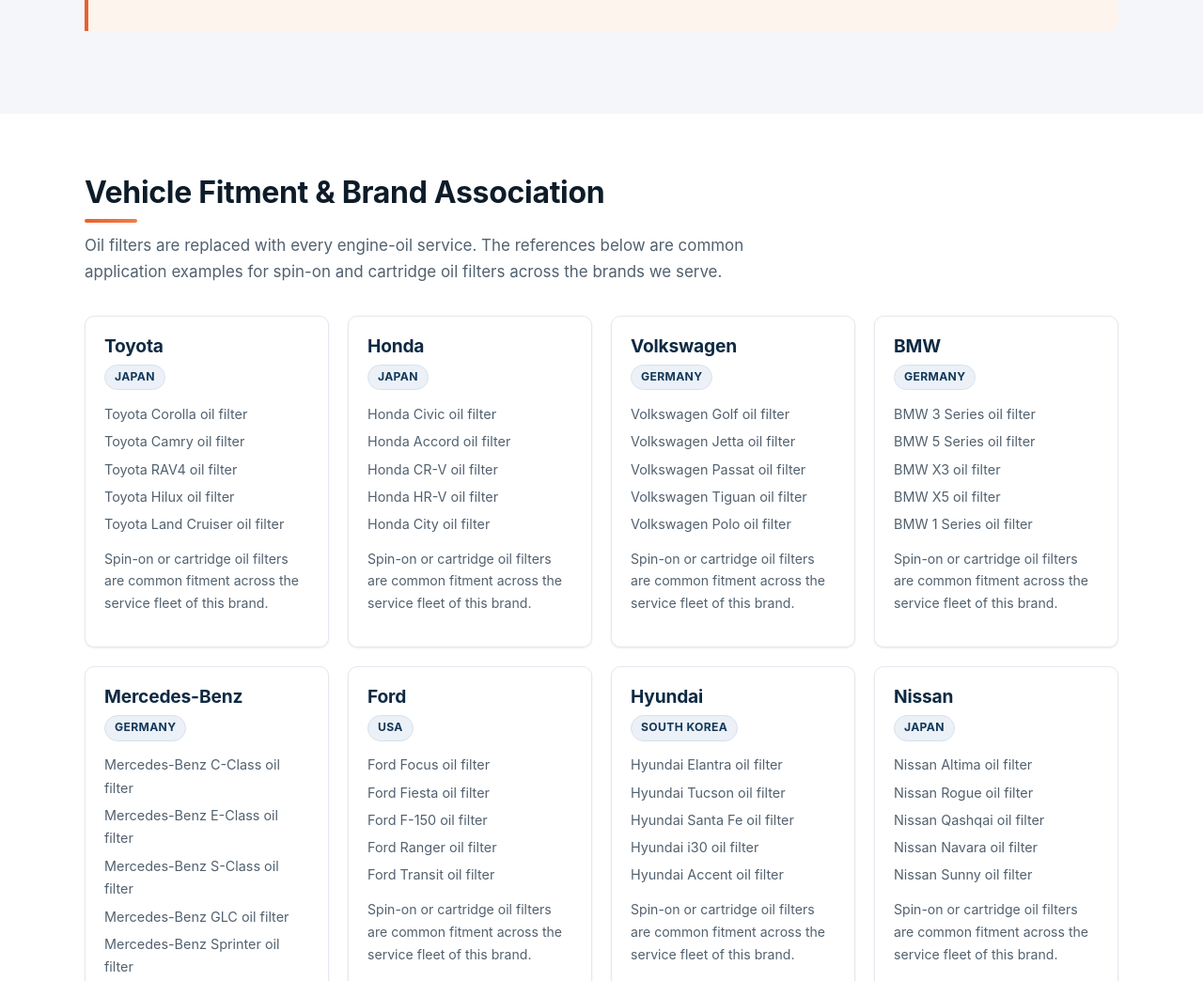
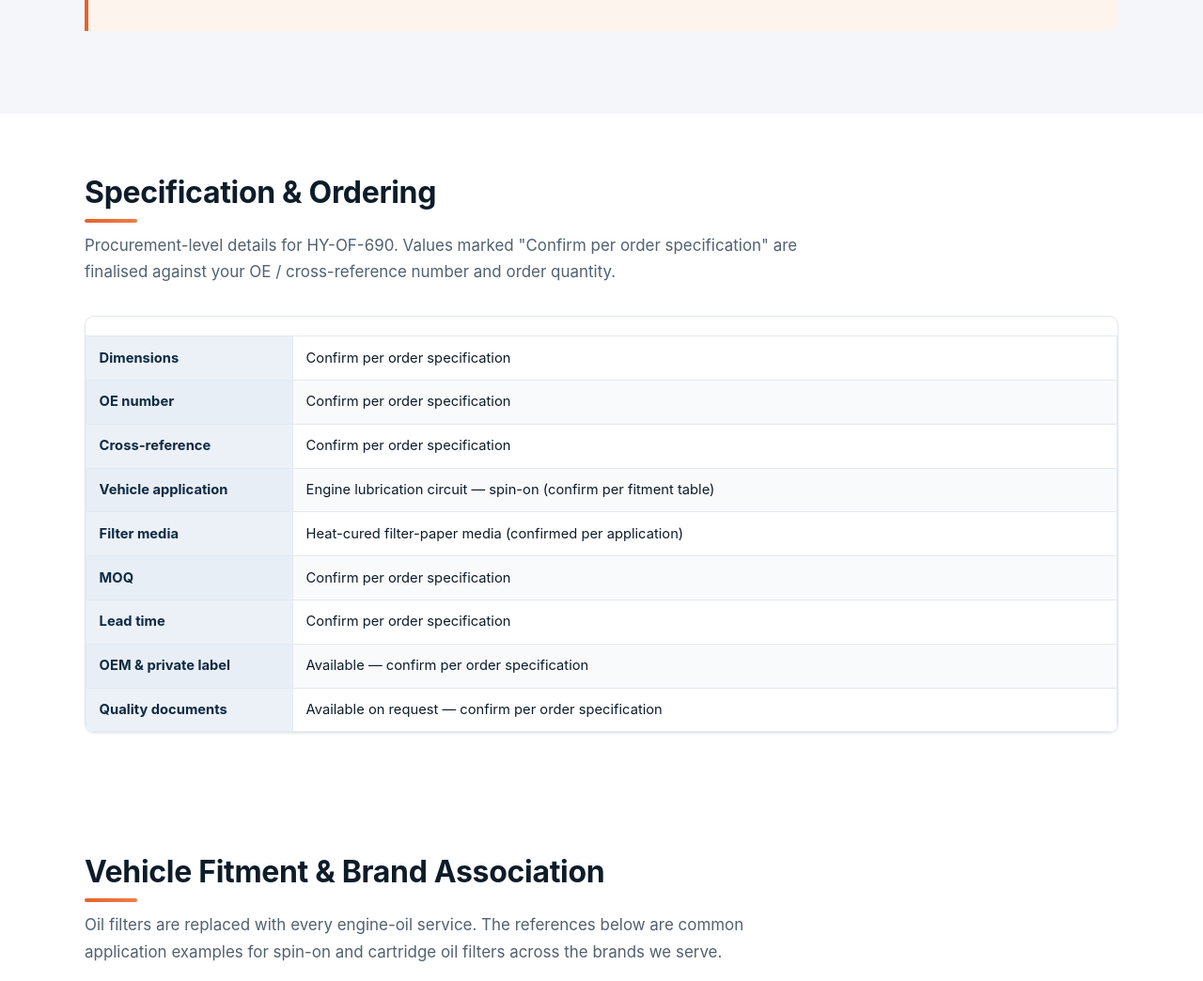
Before and after one commit to martinxionbiotech-max/Huiying, an Astro site: page /products/oil-filter/of-690 in a window 1280 px wide. Shown: the part 1734-2778 px from the top of the page at 94% size. Built offline with nearby package versions, Linux system fonts and the light colour scheme; Astro itself is replaced by a stand-in of ours.

Commit message:
audit-fix-p0-2: add Specification & Ordering table to all 10 SKU pages (confirm-per-order fields)

```diff
--- /dev/null
+++ b/src/data/productSpec.ts
@@ -0,0 +1,71 @@
+// SKU "Specification & Ordering" table — procurement-level fields.
+// Zero-fabrication discipline: fields are filled only with data the source dataset
+// actually provides (category type, model). Everything else is stated honestly as
+// "Confirm per order specification" rather than invented. No dimensions, OE numbers,
+// MOQ or lead times are asserted because the source data does not contain them.
+
+export interface SpecRow {
+  label: string;
+  value: string;
+}
+
+export interface CategorySpec {
+  slug: string;
+  /** Reference-level, honest application wording derived from the product type. */
+  vehicleApplication: string;
+  /** Reference-level, honest media wording derived from the product type. */
+  filterMedia: string;
+}
+
+const CONFIRM = 'Confirm per order specification';
+
+const categorySpecs: CategorySpec[] = [
+  {
+    slug: 'air-filter',
+    vehicleApplication: 'Engine air intake — passenger-car and light-commercial applications (confirm per fitment table)',
+    filterMedia: 'Pleated filter-paper media (grade confirmed per application)',
+  },
+  {
+    slug: 'cabin-filter',
+    vehicleApplication: 'Passenger cabin HVAC air intake (confirm per fitment table)',
+    filterMedia: 'Particulate or activated-carbon media (confirmed per order)',
+  },
+  {
+    slug: 'oil-filter',
+    vehicleApplication: 'Engine lubrication circuit — spin-on (confirm per fitment table)',
+    filterMedia: 'Heat-cured filter-paper media (confirmed per application)',
+  },
+  {
+    slug: 'fuel-filter',
+    vehicleApplication: 'Fuel delivery system (confirm per fitment table)',
+    filterMedia: CONFIRM,
+  },
+  {
+    slug: 'wiper',
+    vehicleApplication: 'Windscreen wiper (confirm per fitment table)',
+    filterMedia: CONFIRM,
+  },
+];
+
+export function getCategorySpec(categorySlug: string): CategorySpec | undefined {
+  return categorySpecs.find((c) => c.slug === categorySlug);
+}
+
+/**
+ * Build the ordering/spec rows for a given SKU.
+ * `model` is the only per-SKU data available in the source dataset.
+ */
+export function getProductSpec(categorySlug: string): SpecRow[] {
+  const spec = getCategorySpec(categorySlug);
+  return [
+    { label: 'Dimensions', value: CONFIRM },
+    { label: 'OE number', value: CONFIRM },
+    { label: 'Cross-reference', value: CONFIRM },
+    { label: 'Vehicle application', value: spec?.vehicleApplication ?? CONFIRM },
+    { label: 'Filter media', value: spec?.filterMedia ?? CONFIRM },
+    { label: 'MOQ', value: CONFIRM },
+    { label: 'Lead time', value: CONFIRM },
+    { label: 'OEM & private label', value: 'Available — confirm per order specification' },
+    { label: 'Quality documents', value: 'Available on request — confirm per order specification' },
+  ];
+}
--- a/src/pages/products/[category]/[slug].astro
+++ b/src/pages/products/[category]/[slug].astro
@@ -4,6 +4,7 @@
 import productsData from '../../../data/products.json';
 import { getFitment } from '../../../data/vehicleFitment';
 import { getProductContent } from '../../../data/productContent';
+import { getProductSpec } from '../../../data/productSpec';
 
 export function getStaticPaths() {
   return productsData.products.map((p) => ({
@@ -17,6 +18,7 @@
 const related = productsData.products.filter((p) => p.category === product.category && p.slug !== product.slug).slice(0, 4);
 const fitment = getFitment(product.category);
 const content = getProductContent(product.slug);
+const spec = getProductSpec(product.category);
 
 const siteUrl = Astro.site?.toString() ?? 'https://huiyingfilter.com';
 const pageUrl = new URL(Astro.url.pathname, Astro.site).toString();
@@ -150,6 +152,34 @@
     </section>
   )}
 
+  {spec && spec.length > 0 && (
+    <section class="section">
+      <div class="container">
+        <div class="section-head">
+          <h2>Specification &amp; Ordering</h2>
+          <p class="lede">
+            Procurement-level details for {product.model}. Values marked "Confirm per order
+            specification" are finalised against your OE / cross-reference number and order quantity.
+          </p>
+        </div>
+        <div class="table-wrap">
+          <table class="spec spec--ordering">
+            <tbody>
+              {
+                spec.map((row) => (
+                  <tr>
+                    <th>{row.label}</th>
+                    <td>{row.value}</td>
+                  </tr>
+                ))
+              }
+            </tbody>
+          </table>
+        </div>
+      </div>
+    </section>
+  )}
+
   {fitment && (
     <section class="section">
       <div class="container">
@@ -239,4 +269,5 @@
   .related:hover { color: inherit; }
   .related img { width: 100%; height: 150px; object-fit: cover; border-radius: var(--radius-sm); }
   @media (max-width: 820px) { .product { grid-template-columns: 1fr; } }
+  .spec--ordering th { width: 220px; }
 </style>
```
